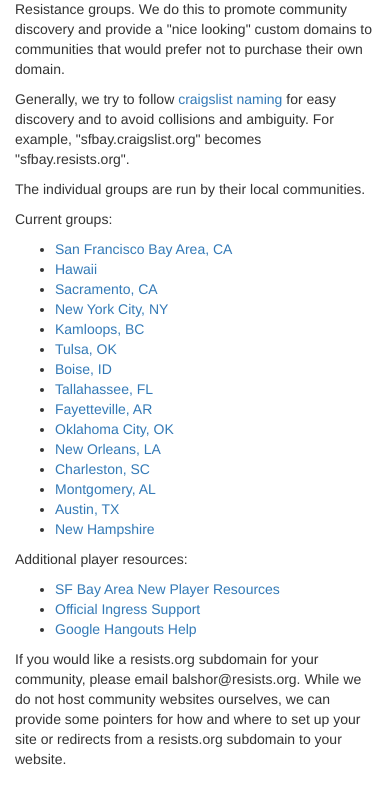
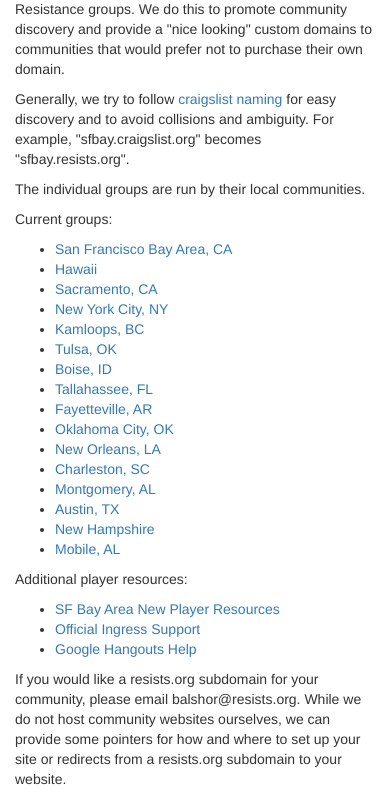
Before and after one commit to rukh-ingress/resists.org, a plain HTML site: page index.html in a window 390 px wide. Shown: the part 91-890 px from the top of the page. Drawn offline with nearby package versions, Linux system fonts and the light colour scheme.

Commit message:
Update index.html
Add Mobile Alabama to the list.

```diff
--- a/index.html
+++ b/index.html
@@ -64,7 +64,9 @@
     <li>
       <a href="http://nh.resists.org">New Hampshire</a>
     </li>
-
+    <li>
+      <a href="http://mobile.resists.org">Mobile, AL</a>
+    </li>
   </ul>
   <p>Additional player resources:</p>
   <ul>
```
